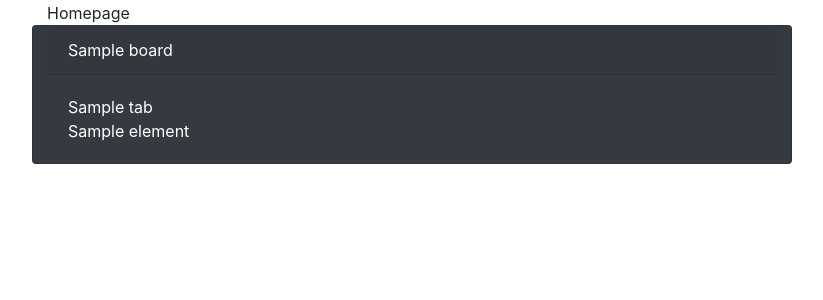
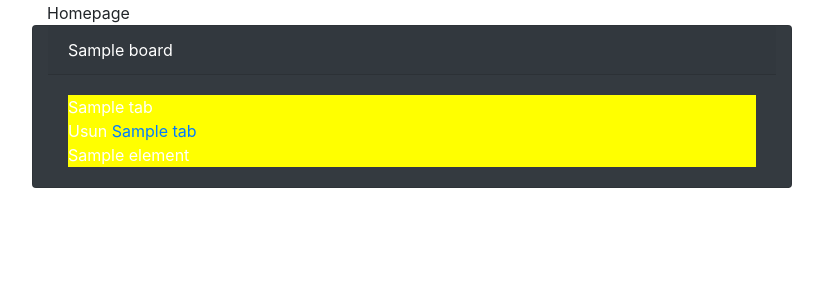
Before and after one commit to Marynarz/PWA2020, a Django app: page /board/1/ in a window 1280 px wide. Shown: the part 64-364 px from the top of the page, without its empty margins (228-1051 px from the left). Run offline with Django 3.2, Linux system fonts and the light colour scheme; a user stored in the database is signed in; tables that the repository leaves empty hold one stand-in row (values such as "Sample post"); some libraries are stand-ins or nearby versions.

Commit message:
dziala kasowanie tabel

```diff
--- a/pwa_projekt/static/css/tablice.css
+++ b/pwa_projekt/static/css/tablice.css
@@ -9,3 +9,14 @@
 .board-body{
     border-style: solid;
 }
+
+.tab {
+    background-color: yellow;
+}
+
+.tab-body{
+    background-color: red;
+}
+.tab_remove{
+    border_style:solid;
+}
--- a/pwa_projekt/static/js/tablice.js
+++ b/pwa_projekt/static/js/tablice.js
@@ -1,5 +1,16 @@
 $(function(){
+    var board_id;
+    var tab_id;
+    var rem_url;
+    function remove_tab(board_id, tab_id){
+        board_id = board_id;
+        tab_id = tab_id;
+        rem_url = "/operation/" + board_id + "/" + tab_id
+    };
     $(".board").click(function(){
-        $(".board-body").toggle();
+        $(this).children(".board-body").slideToggle();
+    });
+    $(".tab-remove").click(remove_tab(){
+        $.post(rem_url, {operation: 'remove'})
     });
 });
--- /dev/null
+++ b/pwa_projekt/tablice_main/app_defs.py
@@ -0,0 +1,2 @@
+POST_OPERATION_ADD = 'add'
+POST_OPERATION_REMOVE = 'remove'
--- a/pwa_projekt/tablice_main/templates/tablice_main/board.html
+++ b/pwa_projekt/tablice_main/templates/tablice_main/board.html
@@ -11,9 +11,10 @@
             </div>
             <div class="card-body">
                 {% for tab in tabs %}
-                <div>
+                <div class="tab">
                     <div>{{ tab.tab_name }}</div>
                     <div>
+                        <div>Usun <a href="#" data-href="/operation/{{ board.id }}/{{tab.id}}" class="tab-remove">{{ tab.tab_name }}</a></div>
                         {% for elem in elems %}
                             {% if elem.tab == tab %}
                                 <div> {{ elem.elem_name }} </div>
--- a/pwa_projekt/tablice_main/urls.py
+++ b/pwa_projekt/tablice_main/urls.py
@@ -12,4 +12,7 @@ urlpatterns = [
     path('new_board/', views.create_board, name='new_board'),
     path('board/<int:board_id>/', views.show_board, name='show_board'),
     path('board/<int:board_id>/new_tab', views.add_tab, name='add_tab'),
+    path('operation/<int:board_id>', views.operate_objects),
+    path('operation/<int:board_id>/<int:tab_id>', views.operate_objects),
+    path('operation/<int:board_id>/<int:tab_id>/<int:elem_id>', views.operate_objects),
 ]
--- a/pwa_projekt/tablice_main/views.py
+++ b/pwa_projekt/tablice_main/views.py
@@ -5,6 +5,7 @@ from django.shortcuts import get_object_or_404, render, redirect
 from django.http import HttpResponse
 from .models import *
 from .forms import *
+from .app_defs import *
 
 
 def user_detail(request, user_id):
@@ -74,18 +75,33 @@ def show_board(request, board_id):
 @login_required(login_url='/login')
 def add_tab(request, board_id):
     if request.method == 'POST':
-        board = Board.objects.get(id=board_id)
-        last_tab = Tab.objects.filter(board=board).order_by('-position').values_list('position')
+        last_tab = Tab.objects.filter(board__id=board_id).order_by('-position').values_list('position')
         if len(last_tab) == 0:
             last_tab = 0
         else:
             last_tab = last_tab[0][0]
         form = TabForm(request.POST)
         if form.is_valid():
-            tab = Tab(board=board, tab_name=form.cleaned_data.get('tab_name'), position=last_tab + 1)
+            tab = Tab(board=Board.objects.get(id=board_id), tab_name=form.cleaned_data.get('tab_name'),
+                      position=last_tab + 1)
             tab.save()
-            return redirect('/board/' + board_id)
+            return redirect('/board/%d' % board_id)
     else:
-        form = BoardForm
+        form = TabForm
 
     return render(request, 'tablice_main/forms.html', {'form': form, 'method_name': 'Create tab'})
+
+
+@login_required(login_url='/login')
+def operate_objects(request, board_id=None, tab_id=None, elem_id=None):
+    if request.method == 'POST':
+        # Removing element or tab or board
+        if request.POST['operation'] == POST_OPERATION_REMOVE:
+            if elem_id:
+                Element.objects.filter(tab__id=tab_id).get(id=elem_id).delete()
+            elif tab_id:
+                Tab.objects.filter(board__id=board_id).get(id=tab_id).delete()
+            elif board_id:
+                Board.objects.get(id=board_id).delete()
+        return HttpResponse('OK')
+    return HttpResponse('NOK')
```
Also changed, not shown: pwa_projekt/tablice_main/static/css/tablice.css (+11 -0 lines), pwa_projekt/tablice_main/static/js/tablice.js (+28 -0 lines).
